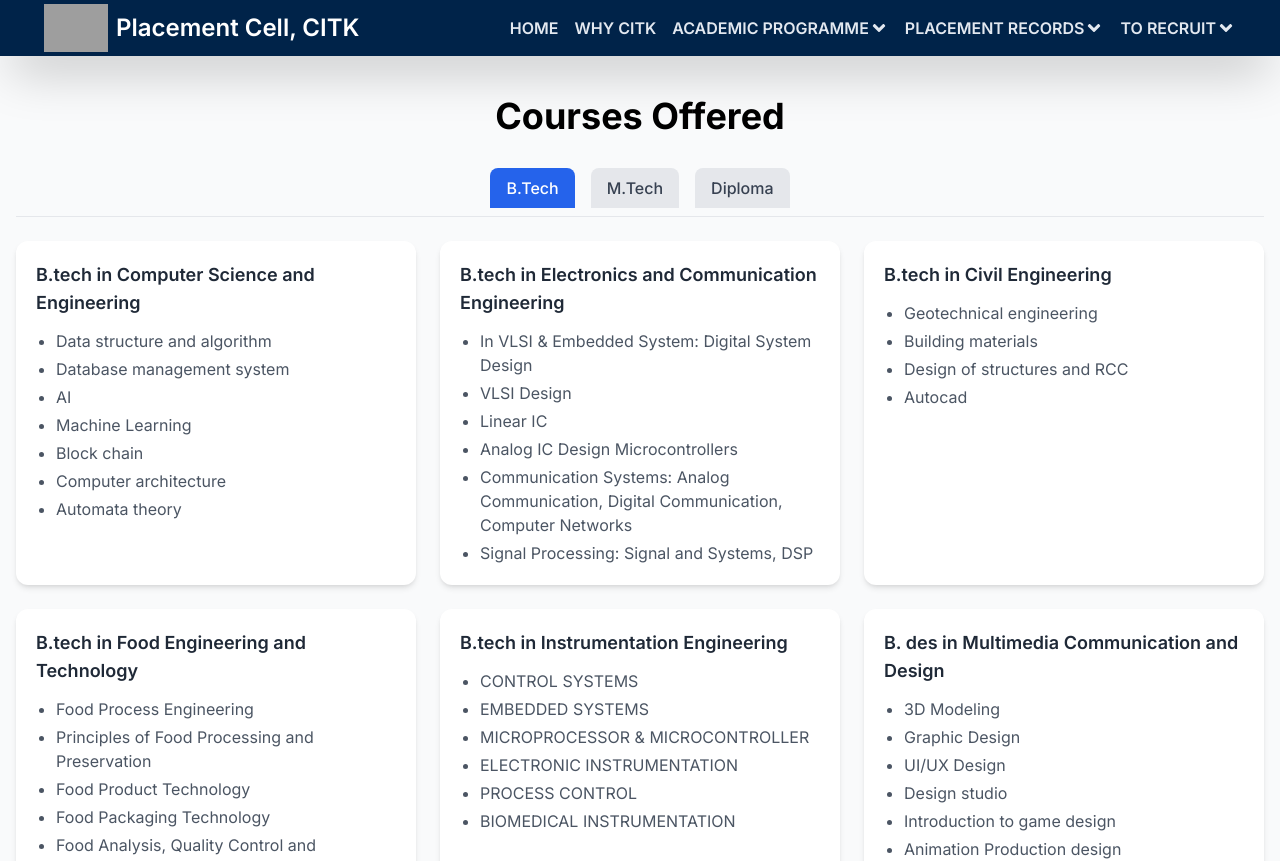
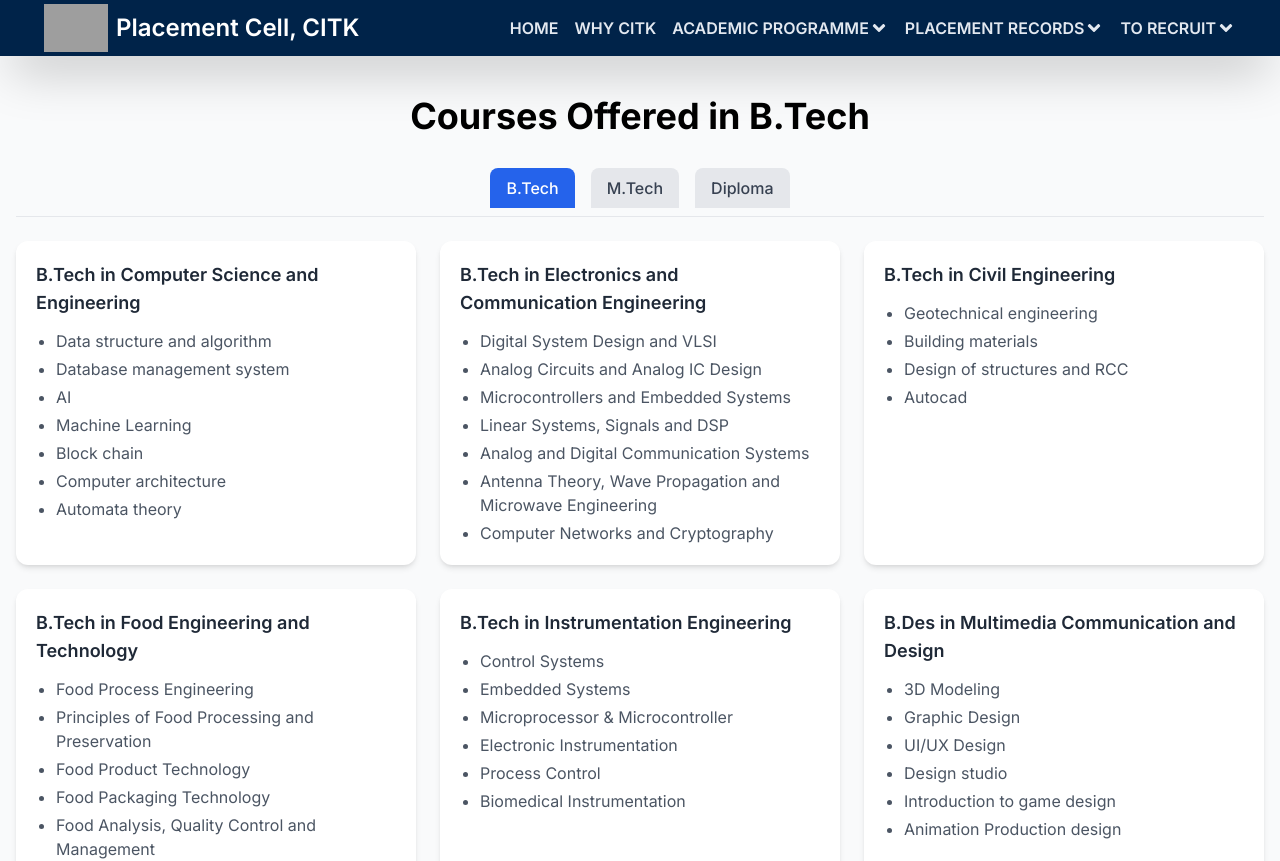
Before and after one commit to placementcellcitk/placementcellcitk.github.io, a Next.js app: page /courses in a window 1280 px wide. Shown: the top 861 px of the page. Built offline with nearby package versions, Linux system fonts and the light colour scheme; grey boxes are pictures that could not be loaded.

Commit message:
feat: Update R&D photos and adjust image dimension

```diff
--- a/src/app/courses/page.tsx
+++ b/src/app/courses/page.tsx
@@ -5,7 +5,7 @@ import { useState } from "react";
 // ----------------- Courses Data -----------------
 const btechCourses = [
   {
-    name: "B.tech in Computer Science and Engineering",
+    name: "B.Tech in Computer Science and Engineering",
     subjects: [
       "Data structure and algorithm",
       "Database management system",
@@ -17,22 +17,23 @@ const btechCourses = [
     ],
   },
   {
-    name: "B.tech in Electronics and Communication Engineering",
+    name: "B.Tech in Electronics and Communication Engineering",
     subjects: [
-      "In VLSI & Embedded System: Digital System Design",
-      "VLSI Design",
-      "Linear IC",
-      "Analog IC Design Microcontrollers",
-      "Communication Systems: Analog Communication, Digital Communication, Computer Networks",
-      "Signal Processing: Signal and Systems, DSP",
+      "Digital System Design and VLSI",
+      "Analog Circuits and Analog IC Design",
+      "Microcontrollers and Embedded Systems",
+      "Linear Systems, Signals and DSP",
+      "Analog and Digital Communication Systems",
+      "Antenna Theory, Wave Propagation and Microwave Engineering",
+      "Computer Networks and Cryptography",
     ],
   },
   {
-    name: "B.tech in Civil Engineering",
+    name: "B.Tech in Civil Engineering",
     subjects: ["Geotechnical engineering", "Building materials", "Design of structures and RCC", "Autocad"],
   },
   {
-    name: "B.tech in Food Engineering and Technology",
+    name: "B.Tech in Food Engineering and Technology",
     subjects: [
       "Food Process Engineering",
       "Principles of Food Processing and Preservation",
@@ -42,16 +43,17 @@ const btechCourses = [
     ],
   },
   {
-    name: "B.tech in Instrumentation Engineering",
-    subjects: [ "CONTROL SYSTEMS",
-       "EMBEDDED SYSTEMS",
-       "MICROPROCESSOR & MICROCONTROLLER",
-       "ELECTRONIC INSTRUMENTATION",
-       "PROCESS CONTROL",
-       "BIOMEDICAL INSTRUMENTATION",
+    name: "B.Tech in Instrumentation Engineering",
+    subjects: [ "Control Systems",
+"Embedded Systems",
+"Microprocessor & Microcontroller",
+"Electronic Instrumentation",
+"Process Control",
+"Biomedical Instrumentation"
+
     ],
   },
-  { name: "B. des in Multimedia Communication and Design",
+  { name: "B.Des in Multimedia Communication and Design",
     subjects: [ "3D Modeling",
       "Graphic Design",
       "UI/UX Design",
@@ -64,7 +66,7 @@ const btechCourses = [
 
 const mtechCourses = [
   {
-    name: "M.tech in Computer Science & Engineering",
+    name: "M.Tech in Computer Science & Engineering",
     subjects: ["Advanced DBMS",
       "Machine Learning",
       "Advanced Computer Network",
@@ -73,7 +75,7 @@ const mtechCourses = [
       ],
   },
   {
-    name: "M.tech in Food Engineering & Technology",
+    name: "M.Tech in Food Engineering & Technology",
     subjects: [
       "Research Methodology and IPR",
       "Recent Trends in Food Engineering and Technology",
@@ -83,7 +85,7 @@ const mtechCourses = [
     ],
   },
   {
-    name: "M.tech in Green Energy Technology (GET)",
+    name: "M.Tech in Green Energy Technology (GET)",
     subjects: [ "Green Energy Technology",
       "Energy & Environment",
       "Fundamentals of Energy Technology",
@@ -95,7 +97,7 @@ const mtechCourses = [
       "Wind and Hydro Power Systems",
       "Solar Thermal Energy Conversions", ],
   },
-  { name: "M.tech in Water Resources and Hydraulic Engineering (WRH)",
+  { name: "M.Tech in Water Resources and Hydraulic Engineering (WRH)",
     subjects: [ "Research Methodology",
       "Water resources systems analysis",
       "Hydropower engineering",
@@ -196,29 +198,46 @@ export default function Page() {
   return (
   <main className="min-h-screen py-10 bg-gray-50">
     <div className="container mx-auto px-4">
-        <h1 className="text-4xl font-bold text-center mb-8">Courses Offered</h1>
+
+      {/* Dynamic Heading */}
+      <h1 className="text-4xl font-bold text-center mb-8">
+        Courses Offered in{" "}
+        {activeTab === "btech"
+          ? "B.Tech"
+          : activeTab === "mtech"
+          ? "M.Tech"
+          : "Diploma"}
+      </h1>
 
       {/* Tabs */}
       <div className="flex justify-center space-x-4 border-b pb-2">
         <button
           className={`px-4 py-2 rounded-t-lg font-medium ${
-              activeTab === "btech" ? "bg-blue-600 text-white" : "bg-gray-200 text-gray-700"
+            activeTab === "btech"
+              ? "bg-blue-600 text-white"
+              : "bg-gray-200 text-gray-700"
           }`}
           onClick={() => setActiveTab("btech")}
         >
           B.Tech
         </button>
+
         <button
           className={`px-4 py-2 rounded-t-lg font-medium ${
-              activeTab === "mtech" ? "bg-blue-600 text-white" : "bg-gray-200 text-gray-700"
+            activeTab === "mtech"
+              ? "bg-blue-600 text-white"
+              : "bg-gray-200 text-gray-700"
           }`}
           onClick={() => setActiveTab("mtech")}
         >
           M.Tech
         </button>
+
         <button
           className={`px-4 py-2 rounded-t-lg font-medium ${
-              activeTab === "diploma" ? "bg-blue-600 text-white" : "bg-gray-200 text-gray-700"
+            activeTab === "diploma"
+              ? "bg-blue-600 text-white"
+              : "bg-gray-200 text-gray-700"
           }`}
           onClick={() => setActiveTab("diploma")}
         >
@@ -230,6 +249,7 @@ export default function Page() {
       {activeTab === "btech" && renderCourses(btechCourses)}
       {activeTab === "mtech" && renderCourses(mtechCourses)}
       {activeTab === "diploma" && renderCourses(diplomaCourses)}
+
     </div>
   </main>
 );
--- a/src/app/whycitk/page.tsx
+++ b/src/app/whycitk/page.tsx
@@ -49,12 +49,36 @@ export default function Page() {
           <div>
             <CardTwo
               paragraphs={[
-                "At CIT Kokrajhar, a vibrant array of research projects reflects the institution&apos;s commitment to advancing knowledge across various fields. Dr. Sucharita Sen Maiti and Dr. Susmitha Wils K. are developing an innovative aptamer-based electrochemical biosensor for the rapid detection of colistin in food products, a project supported by the DST&apos;s Technology Development and Transfer (TDT) scheme . In a parallel effort, Dr. Avik Mukherjee and Dr. Santosh Kumar are working on a biopolymer-based smart packaging system designed to indicate milk freshness.",
-                "Dr. Sandeep Kumar Srivastava&apos;s research delves into the fascinating properties of co-doped SnO2 compounds for Spintronics applications, funded by the UGC-DAE CSR . Meanwhile, Dr. B. N. Parida&apos;s study on the MI-shielding effectiveness of xGnP-filled blends has received support from BRNS. Another notable project led by Dr. S. Kumar and Dr. A. Mukherjee explores non-toxic nanoformulations to extend the shelf life of mandarin oranges,  DBT.",
-                "Mr. Pranjal Barman&apos;s ongoing work on the utilization of fly ash for geotechnical applications, supported by DST, complements his earlier project on river bank filtration, from ASTEC. Dr. Gunajyoti Das&apos;s theoretical and experimental studies on amino acid sequences, backed by SERB-DST , and Dr. Sandeep Kumar Srivastava&apos;s research on bit-patterned media for hard disk drives, funded by DST-SERB , highlight the depth of research undertaken at CIT Kokrajhar.",
-                "In addition, the Department of Food Engineering and Technology has secured a substantial multi-institutional research grant , involving collaborations with prestigious institutions such as IIT Guwahati, NIFTEM, NERIST, and the College of Horticulture and Forestry. The institute’s partnership with CSIR-IITR has also resulted in a significant research grant . The academic community at CIT Kokrajhar is further distinguished by its prolific output, with over 400 peer-reviewed publications accumulating 4800 citations in the past four years, and nearly 600 publications boasting more than 7000 citations overall. This vibrant research environment underscores CIT Kokrajhar&apos;s dedication to scholarly excellence and innovation.",
+                "Central Institute of Technology Kokrajhar (CIT Kokrajhar) has demonstrated exceptional growth in research and development during 2024-25. Our institute boasts a vibrant faculty, with nearly 90% holding PhDs and the rest actively pursuing them. Since achieving Deemed-to-be-University status in December 2018, CIT Kokrajhar has awarded over 30 PhDs. With almost 150 PhD scholars currently enrolled and five PG programs (four under the De-novo category), we're rapidly expanding our knowledge creation endeavors.",
+                "In 2024-25, our faculty's research output was impressive: nearly 200 peer-reviewed journal papers (garnering over 2000 citations), about 150 conference proceedings/presentations, and roughly 30 books/book chapters. We currently manage 17 ongoing sponsored projects valued at over Rs. 4 crores, plus a Rs. 2.87 crore 'Science Technology and Innovation Hub' incubation project, with many more on the horizon. These projects are predominantly funded by prominent government bodies like DST, AICTE, DAE, DBT, MeitY, CSIR, and BTC.",
+                "CIT Kokrajhar also provides valuable consultancy services to various State Government Departments, Railways, NHAI, NEEPCO, NTPC, and the Infrastructure Sector. Our Civil Engineering Department alone completed consultancy work worth approximately Rs. 20 lakhs last year. Furthermore, 2024-25 saw an increase in collaborative R&D through new MoUs with national and international academic institutions and industries. CIT Kokrajhar is making significant progress, fulfilling the aspirations of the BTR region.",
               ]}
             />
+
+             {/* R&D Images */}
+<h6 className="text-2xl font-bold text-center mt-10 mb-6 text-gray-800">
+  Growth Chart of Publication and Funded Research Projects:
+</h6>
+
+<div className="grid grid-cols-1 md:grid-cols-2 gap-8 mt-6 mb-10">
+  <div className="flex justify-center">
+    <img
+      src="/whycitk/R&D_Photos/pic1.png"
+      alt="R&D Activity at CIT Kokrajhar"
+      className="w-full max-w-xl h-72 object-contain rounded-xl shadow-md bg-white"
+    />
+  </div>
+
+  <div className="flex justify-center">
+    <img
+      src="/whycitk/R&D_Photos/pic2.png"
+      alt="Research Laboratory at CIT Kokrajhar"
+      className="w-full max-w-xl h-72 object-contain rounded-xl shadow-md bg-white"
+    />
+  </div>
+</div>
+
+
             <div className="flex justify-center mt-7 mb-14">
               <a
                 href="https://cit.ac.in/researches"
```
Also changed, not shown: public/whycitk/R&D_Photos/pic1.png (added), public/whycitk/R&D_Photos/pic2.png (added). Lines whose indentation alone changed are shown as unchanged.
